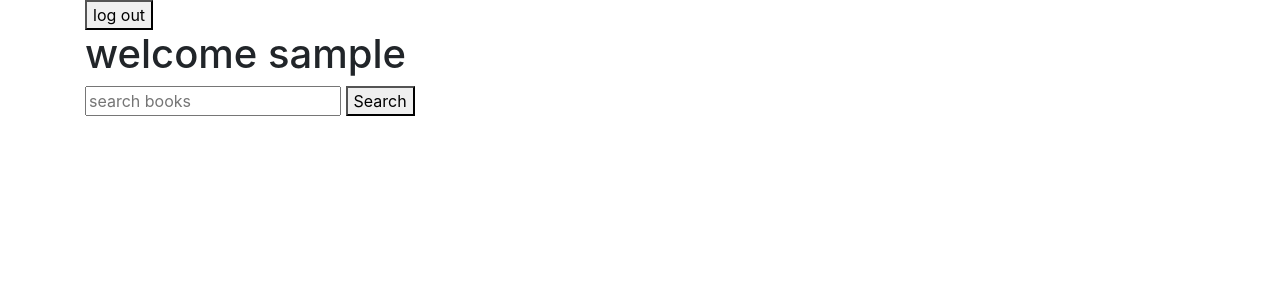
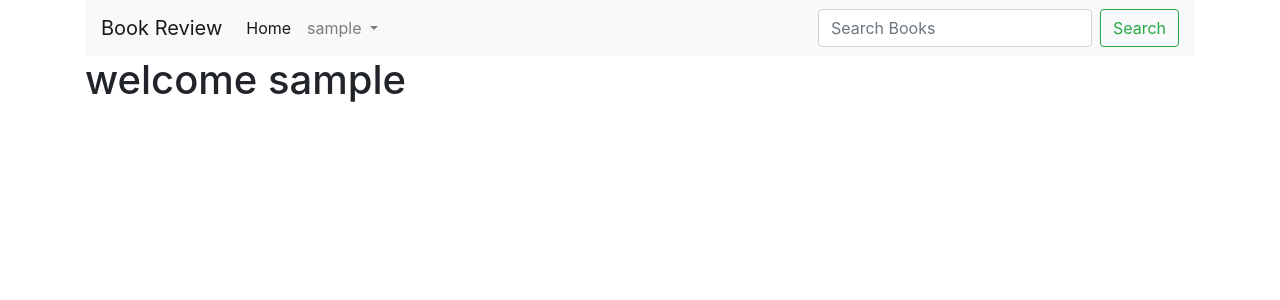
Before and after one commit to mprac/project1, a Flask app: page / in a window 1280 px wide. Shown: the top 300 px of the page. Run offline with Flask 2, Linux system fonts and the light colour scheme; the visitor is signed in with stand-in values (Sample User, id 1); some libraries are stand-ins or nearby versions.

Commit message:
commit and push

```diff
--- a/app/application.py
+++ b/app/application.py
@@ -1,11 +1,13 @@
 import os
-import psycopg2
+#import psycopg2
+import requests
 
-from flask import Flask, session, render_template, request, redirect, url_for, flash
+from flask import Flask, session, render_template, request, redirect, url_for, flash, jsonify
 from flask_session import Session
 from sqlalchemy import create_engine
 from sqlalchemy.orm import scoped_session, sessionmaker
 from sqlalchemy.exc import IntegrityError
+from sqlalchemy.sql import func
 from werkzeug.security import generate_password_hash, check_password_hash
 
 app = Flask(__name__)
@@ -20,7 +22,7 @@ app.config["SESSION_PERMANENT"] = False
 app.config["SESSION_TYPE"] = "filesystem"
 Session(app)
 
-# Set up database
+# Set up database in .env
 engine = create_engine(os.getenv("DATABASE_URL"))
 db = scoped_session(sessionmaker(bind=engine))
 
@@ -30,20 +32,13 @@ def index():
         username = session['user']
         ## BEGIN SEARCH ##
         if request.method == "POST":
-            conn = psycopg2.connect(os.getenv("DATABASE_URL"))
-            cur = conn.cursor()
-            # assign search variable to post request from search form.
-            # "%" used to allow anything before or after search input to display a list of possible matches
             search = "%" + str(request.form.get("search")).title() + "%"
-            #execute cursor to select results based on search term.
-            cur.execute("SELECT * FROM books WHERE title LIKE %s OR isbn LIKE %s OR author LIKE %s",(search,search,search,))
-            #If statement to check and execute result based on multi conditional outcome.
-            if cur.rowcount == 0 or cur.rowcount == 5000:
-                return render_template('index.html', username=username, error="Your search returned no results")
-            #return results and render template
-            return render_template('index.html', username=username, results=cur)
-            #close the cursor
-            cur.close()
+            if search:
+                results = db.execute("SELECT * FROM books WHERE title LIKE :title or isbn LIKE :isbn or author LIKE :author LIMIT 20", {"title":search,"isbn":search,"author":search})
+                if results.rowcount == 0:
+                    return render_template('index.html', username=username, error="Your search returned no results")
+                else:
+                    return render_template('index.html', username=username, results=results)
             ## END SEARCH ##
         return render_template('index.html', username=username)
     return redirect(url_for('login'))
@@ -100,21 +95,32 @@ def book(id):
         username = session['user']
         book = db.execute('SELECT * FROM books WHERE id=:id', {'id':id}).fetchone()
         user_id = db.execute('SELECT id FROM users WHERE username=:username', {'username': username}).fetchone()
-        reviews = db.execute('SELECT * FROM reviews')
+        reviews = db.execute('SELECT * FROM reviews JOIN users ON reviews.user_id = users.id')
+        rating_average = db.execute('SELECT TRUNC(AVG(rating), 2) FROM reviews WHERE book_id=:id',{'id':id})
+        # get goodreads ratings
+        isbn = db.execute('SELECT isbn FROM books WHERE id=:id', {'id':id}).fetchone()
+        res = requests.get("https://www.goodreads.com/book/review_counts.json", params={"key": "eNLoXytUL2ZxAVY6gxVwEw", "isbns":isbn})
+        gr_data = res.json()
+        gr_average_rating = gr_data["books"][0]["average_rating"]
+        gr_ratings_count = gr_data["books"][0]["ratings_count"]
         if book is None:
             return redirect(url_for('index'))
-        return render_template('book.html', username=username,book=book,user_id=user_id, reviews=reviews)
+        return render_template('book.html', username=username,book=book,user_id=user_id, reviews=reviews, rating_average=rating_average, gr_average_rating=gr_average_rating, gr_ratings_count=gr_ratings_count)
     return redirect(url_for('index'))
 
-@app.route("/review", methods=["POST"])
+@app.route("/review", methods=["POST", "GET"])
 def review():
     if 'user' in session:
         username = session['user']
         if request.method == "POST":
             review = request.form.get('review')
+            rating = request.form.get('rating')
             book_id = request.form.get('book_id')
             user_id = request.form.get('user_id')
-            reviewed = db.execute('SELECT * FROM reviews WHERE user_id=:user_id and book_id=:book_id ',{'user_id': user_id,'book_id': book_id}).fetchone()
+            if rating > str(5) or rating < str(1):
+                flash('error with review')
+                return redirect(url_for('book', id=book_id))
+            reviewed = db.execute('SELECT * FROM reviews WHERE user_id=:user_id and book_id=:book_id',{'user_id': user_id,'book_id': book_id}).fetchone()
             if reviewed:
                 flash('you already reviewed this book')
                 return redirect(url_for('book', id=book_id))
@@ -122,12 +128,38 @@ def review():
                 flash('cannot submit empty review')
                 return redirect(url_for('book', id=book_id))
             else:
-                db.execute("INSERT INTO reviews (review, book_id, user_id) VALUES (:review, :book_id, :user_id)", {"review": review,"book_id": book_id, "user_id": user_id})
+                db.execute("INSERT INTO reviews (review, rating, book_id, user_id) VALUES (:review, :rating, :book_id, :user_id)", {"review": review,"rating": rating, "book_id": book_id, "user_id": user_id})
                 db.commit()
 
                 flash('your review is submitted')
                 return redirect(url_for('book', id=book_id))
-
-
+    return redirect(url_for('index'))
 
 ########## END Book Page Review Submissions ##########
+########## Begin API book review ##########
+@app.route('/api/<isbn>', methods=["GET"])
+def goodreadsapi(isbn):
+    if 'user' in session:
+        username = session['user']
+        if request.method == "GET":
+            book = db.execute('SELECT * FROM books WHERE isbn=:isbn', {'isbn':isbn}).fetchone()
+            average_score = db.execute('SELECT TRUNC(AVG(rating), 2) FROM reviews JOIN books ON reviews.book_id = books.id AND isbn=:isbn', {'isbn':isbn}).fetchone()
+            review_count = db.execute('SELECT COUNT(rating) FROM reviews JOIN books ON reviews.book_id = books.id AND isbn=:isbn', {'isbn':isbn})
+            if book is None:
+                return render_template('404.html'), 404
+            ## BROKEN for no reviews and ratings ##
+            if average_score is None and review_count is None:
+                score = int(0)
+                count = int(0)
+            else:
+                score = [float(row) for row in average_score]
+                count = [int(row[0]) for row in review_count]
+            return jsonify({
+                "title": book.title,
+                "author": book.author,
+                "year": book.year,
+                "isbn": book.isbn,
+                "average_score": score,
+                "review_count": count
+            })
+    return redirect(url_for('login'))
--- /dev/null
+++ b/app/templates/404.html
@@ -0,0 +1 @@
+404
--- a/app/templates/index.html
+++ b/app/templates/index.html
@@ -5,49 +5,40 @@ Flights
 {% endblock %}
 
 {% block body %}
-<form action="{{ url_for('logout') }}" method="GET">
-  <button type="submit">log out</button>
-</form>
-<!-- {% for user in username or [] %}
-<h1>welcome {{ user|e }} </h1>
-{% endfor %} -->
+
 <h1>welcome {{ username }} </h1>
 
-<form action="{{url_for('index')}}" method="POST">
-<input type="input" name="search" id="" placeholder="search books" required>
-<button type="submit">Search</button>
-</form>
+{% if results %}
+<table class="table table-striped">
+  <thead>
+    <tr>
+      <th scope="col">Link</th>
+      <th scope="col">Title</th>
+      <th scope="col">Author</th>
+      <th scope="col">Year</th>
+      <th scope="col">Isbn</th>
+    </tr>
+  </thead>
+  <tbody>
+      {% for book in results %}
+    <tr>
+      <th><a href="{{ url_for('book', id=book[0]) }}"><button>Visit</button></a></th>
+      <td><a href="{{ url_for('goodreadsapi', isbn=book[1]) }}">{{ book[1] }}</a></td>
+      <td>{{ book[2] }}</td>
+      <td>{{ book[3] }}</td>
+      <td>{{ book[4] }}</td>
+    </tr>
+    {% endfor %}
+  </tbody>
+</table>
+{% endif %}
 
-<ul>
-{% for book in results %}
-<a href="{{ url_for('book', id=book[0]) }}">
-<li> {{ book[1] }} {{ book[2] }} {{ book[3] }} {{ book[4] }}</li>
-</a>
-{% endfor %}
-</ul>
 {% if error is defined %}
 <div class="alert alert-danger" role="alert">
-{{ error }}
+  {{ error }}
 </div>
 {% endif %}
 
 
 
 {% endblock %}
-
-<!-- {
-    "books": [
-      {
-        "average_rating": "4.07",
-        "id": 29207858,
-        "isbn": "1632168146",
-        "isbn13": "9781632168146",
-        "ratings_count": 0,
-        "reviews_count": 2,
-        "text_reviews_count": 0,
-        "work_ratings_count": 28,
-        "work_reviews_count": 124,
-        "work_text_reviews_count": 10
-      }
-    ]
-  } -->
--- a/app/templates/layout.html
+++ b/app/templates/layout.html
@@ -15,6 +15,39 @@
 
 <body>
     <div class="container">
+
+        <nav class="navbar navbar-expand-lg navbar-light bg-light">
+            <a class="navbar-brand" href="#">Book Review</a>
+            <button class="navbar-toggler" type="button" data-toggle="collapse" data-target="#navbarSupportedContent"
+                aria-controls="navbarSupportedContent" aria-expanded="false" aria-label="Toggle navigation">
+                <span class="navbar-toggler-icon"></span>
+            </button>
+
+            <div class="collapse navbar-collapse" id="navbarSupportedContent">
+                <ul class="navbar-nav mr-auto">
+                    <li class="nav-item active">
+                        <a class="nav-link" href="{{ url_for('index') }}">Home <span
+                                class="sr-only">(current)</span></a>
+                    </li>
+                    <li class="nav-item dropdown">
+                        <a class="nav-link dropdown-toggle" href="#" id="navbarDropdown" role="button"
+                            data-toggle="dropdown" aria-haspopup="true" aria-expanded="false">
+                            {{ username }}
+                        </a>
+                        <div class="dropdown-menu" aria-labelledby="navbarDropdown">
+                            <form action="{{ url_for('logout') }}" method="GET">
+                                <button class="dropdown-item" type="submit">Logout</button>
+                            </form>
+                        </div>
+                    </li>
+                </ul>
+                <form class="form-inline my-2 my-lg-0" action="{{url_for('index')}}" method="POST">
+                        <input class="form-control mr-sm-2" type="input" name="search" placeholder="Search Books" aria-label="Search" required>
+                        <button class="btn btn-outline-success my-2 my-sm-0" type="submit">Search</button>
+                      </form>
+
+            </div>
+        </nav>
         {% block body %}
 
         {% endblock %}
--- a/requirements.txt
+++ b/requirements.txt
@@ -3,3 +3,4 @@ Flask-Session
 psycopg2
 SQLAlchemy
 requests
+python-dotenv
```
Also changed, not shown: apitest.py (added, +7 -0 lines), app/db/create.sql (+1 -9 lines), app/templates/auth/layout.html (added, +45 -0 lines), app/templates/auth/login.html (+9 -7 lines), app/templates/book.html (+23 -9 lines).
